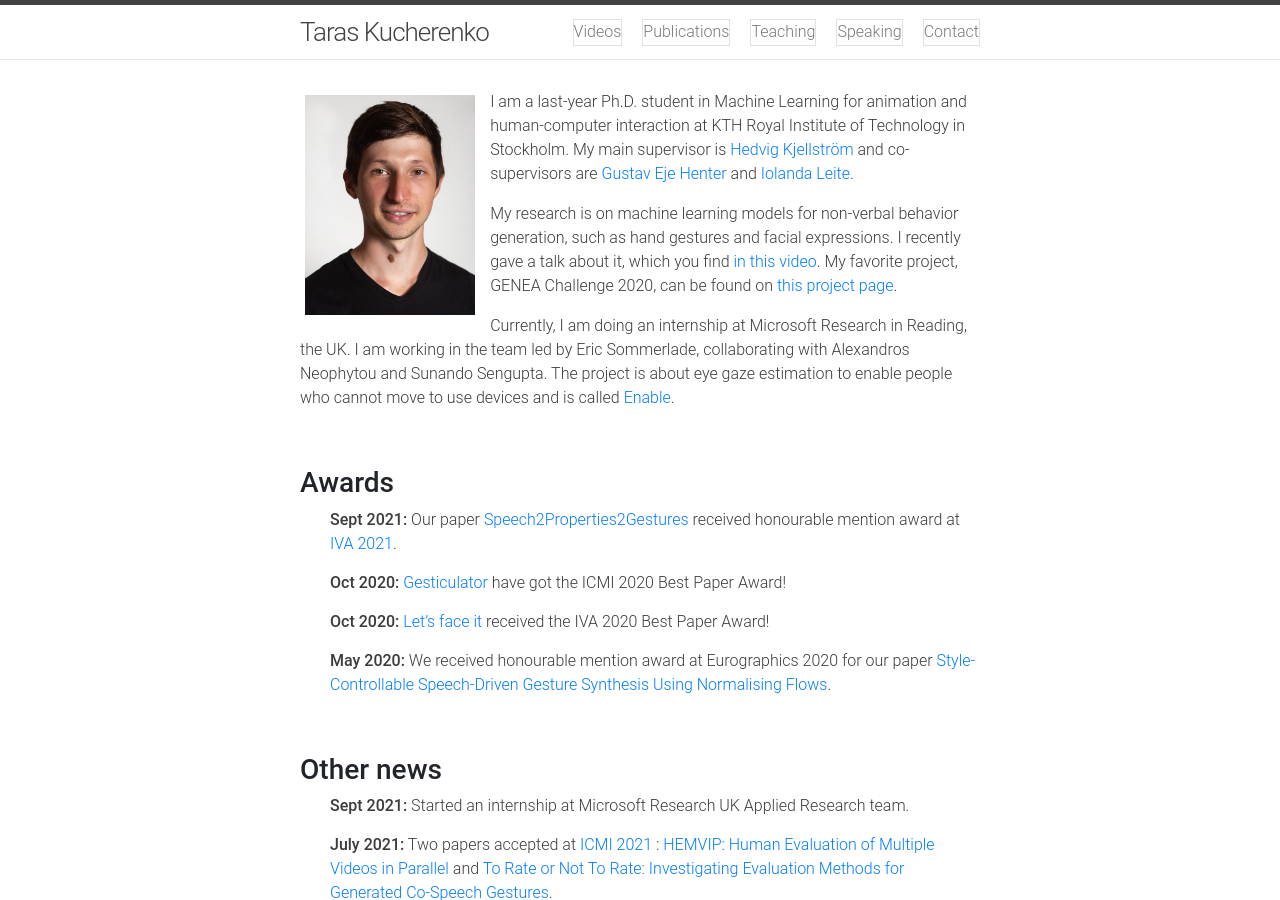
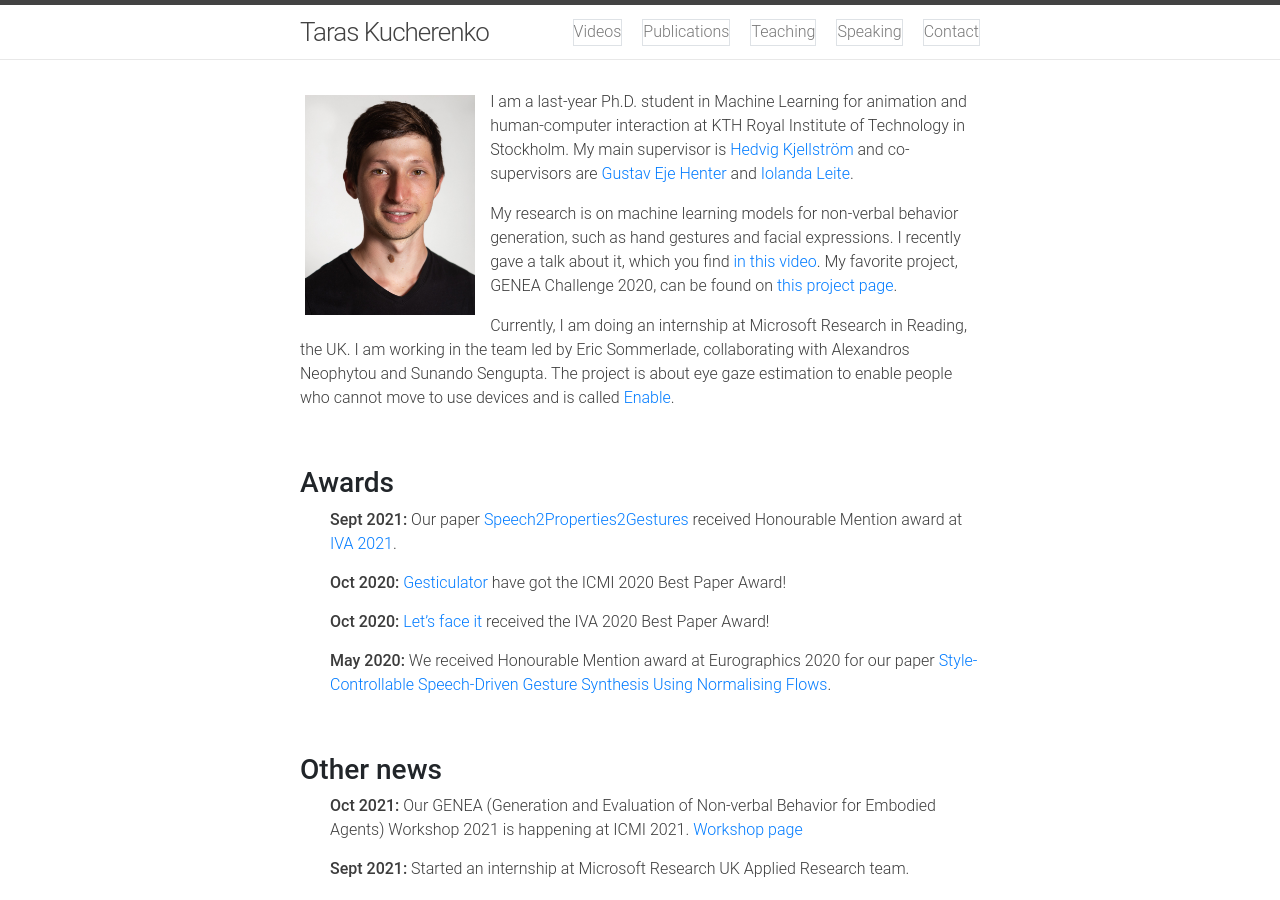
Before and after one commit to Svito-zar/Svito-zar.github.io, a Jekyll site: the page built from index.md, in a window 1280 px wide and 900 px high. Built offline with Jekyll 4.4.1, drawn with Linux system fonts in a browser that asks for light colours; nearby versions of some CDN libraries; some of the changed text lies outside the part shown.

Commit message:
Updage web-page

```diff
--- a/index.md
+++ b/index.md
@@ -25,14 +25,15 @@ Currently, I am doing an internship at Microsoft Research in Reading, the UK. I
 <br>
 ### **Awards**
 
-* <strong>Sept 2021:</strong> Our paper [Speech2Properties2Gestures](https://dl.acm.org/doi/pdf/10.1145/3472306.3478333) received honourable mention award at [IVA 2021](https://sites.google.com/view/iva2021/).
+* <strong>Sept 2021:</strong> Our paper [Speech2Properties2Gestures](https://dl.acm.org/doi/pdf/10.1145/3472306.3478333) received Honourable Mention award at [IVA 2021](https://sites.google.com/view/iva2021/).
 * <strong>Oct 2020:</strong> [Gesticulator](https://svito-zar.github.io/gesticulator/) have got the ICMI 2020 Best Paper Award!
 * <strong>Oct 2020:</strong> [Let's face it](https://jonepatr.github.io/lets_face_it/) received the IVA 2020 Best Paper Award!
-* <strong>May 2020:</strong> We received honourable mention award at Eurographics 2020 for our paper [Style-Controllable Speech-Driven Gesture Synthesis Using Normalising Flows](https://diglib.eg.org/handle/10.1111/cgf13946).
+* <strong>May 2020:</strong> We received Honourable Mention award at Eurographics 2020 for our paper [Style-Controllable Speech-Driven Gesture Synthesis Using Normalising Flows](https://diglib.eg.org/handle/10.1111/cgf13946).
 
 <br>
 ### **Other news**
 
+* <strong>Oct 2021:</strong> Our GENEA (Generation and Evaluation of Non-verbal Behavior for Embodied Agents) Workshop 2021 is happening at ICMI 2021. [Workshop page](https://genea-workshop.github.io/2021/)
 * <strong>Sept 2021:</strong> Started an internship at Microsoft Research UK Applied Research team.
 * <strong>July 2021:</strong> Two papers accepted at [ICMI 2021](https://icmi.acm.org/2021/) : [HEMVIP: Human Evaluation of Multiple Videos in Parallel](https://arxiv.org/abs/2101.11898) and [To Rate or Not To Rate: Investigating Evaluation Methods for Generated Co-Speech Gestures](https://arxiv.org/abs/2108.05709).
 * <strong>June 2021:</strong> Our paper [Speech2Properties2Gestures: Gesture-Property Prediction as a Tool for Generating Representational Gestures from Speech](https://dl.acm.org/doi/pdf/10.1145/3472306.3478333) was accepted to [IVA 2021](https://sites.google.com/view/iva2021/).
```
Also changed, not shown: other parts of index.md (+2 -1 lines).
